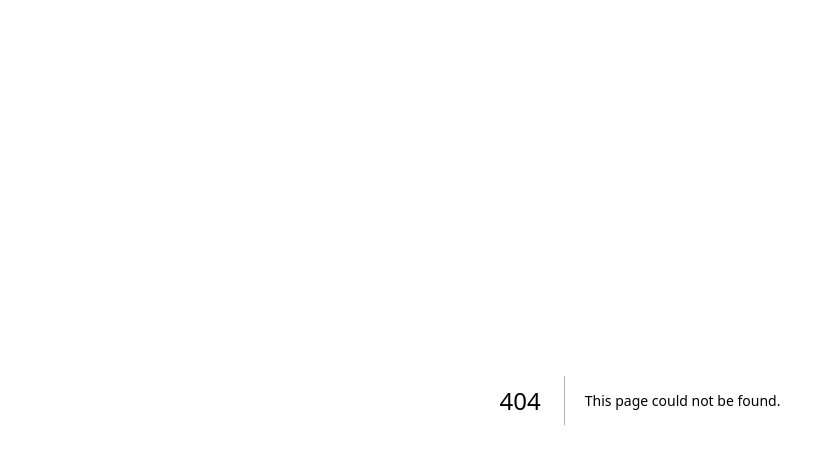
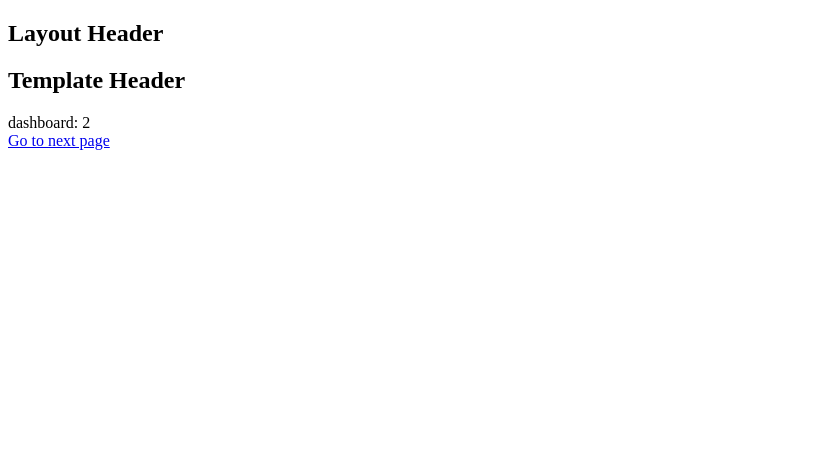
Before and after one commit to hukuryo/App-Router-Practice, a Next.js app: page /dashboard/2 in a window 1280 px wide. Before the commit this address had no page. Shown: the top 464 px of the page, without its empty margins (0-835 px from the left). Built offline with nearby package versions, Linux system fonts and the light colour scheme.

Commit message:
LayoutとTemplateの違いについて勉強

```diff
--- /dev/null
+++ b/app/dashboard/[slug]/page.tsx
@@ -0,0 +1,14 @@
+"use client";
+
+import Link from "next/link";
+
+export default function Page({ params }: { params: { slug: string } }) {
+  return (
+    <>
+      <div>dashboard: {params.slug}</div>
+      <Link href={`/dashboard/${Number(params.slug) + 1}`}>
+        Go to next page
+      </Link>
+    </>
+  );
+}
--- a/app/dashboard/layout.tsx
+++ b/app/dashboard/layout.tsx
@@ -1,16 +1,15 @@
-export default function DashboardLayout({
-  children, // will be a page or nested layout
-}: {
-  children: React.ReactNode;
-}) {
+"use client";
+
+import React, { useEffect } from "react";
+
+export default function Layout({ children }: { children: React.ReactNode }) {
+  useEffect(() => {
+    console.log("Layoutレンダリング");
+  }, []);
   return (
-    <section>
-      {/* Include shared UI here e.g. a header or sidebar */}
-      <nav>
-        <p>sample pages</p>
-      </nav>
-
+    <div>
+      <h2>Layout Header</h2>
       {children}
-    </section>
+    </div>
   );
 }
--- a/app/dashboard/page.tsx
+++ b/app/dashboard/page.tsx
@@ -1,3 +1,5 @@
-export default function Page() {
-  return <h1>Hello, Dashboard Page!</h1>;
+import React from "react";
+
+export default function page() {
+  return <div></div>;
 }
--- /dev/null
+++ b/app/dashboard/template.tsx
@@ -0,0 +1,15 @@
+"use client";
+
+import React, { useEffect } from "react";
+
+export default function Template({ children }: { children: React.ReactNode }) {
+  useEffect(() => {
+    console.log("Templateレンダリング");
+  }, []);
+  return (
+    <div>
+      <h2>Template Header</h2>
+      {children}
+    </div>
+  );
+}
```
